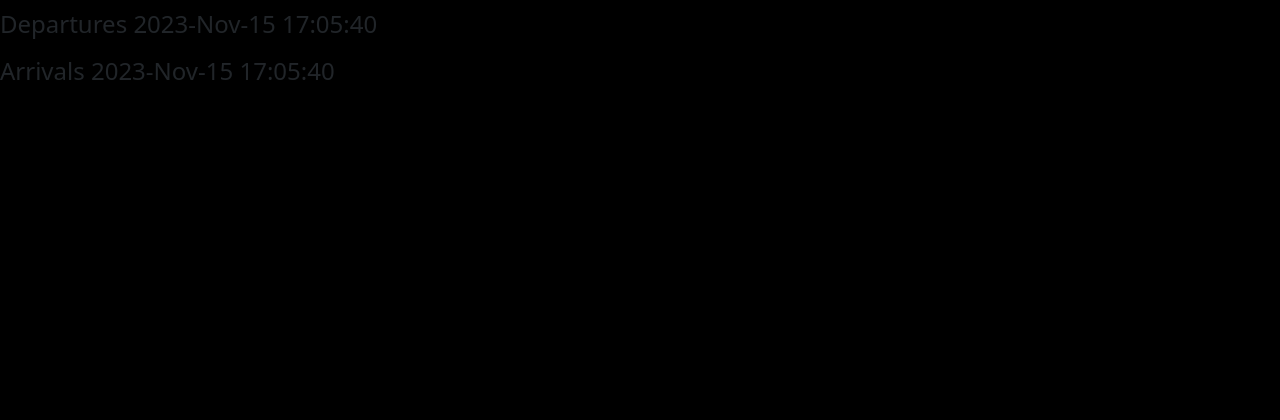
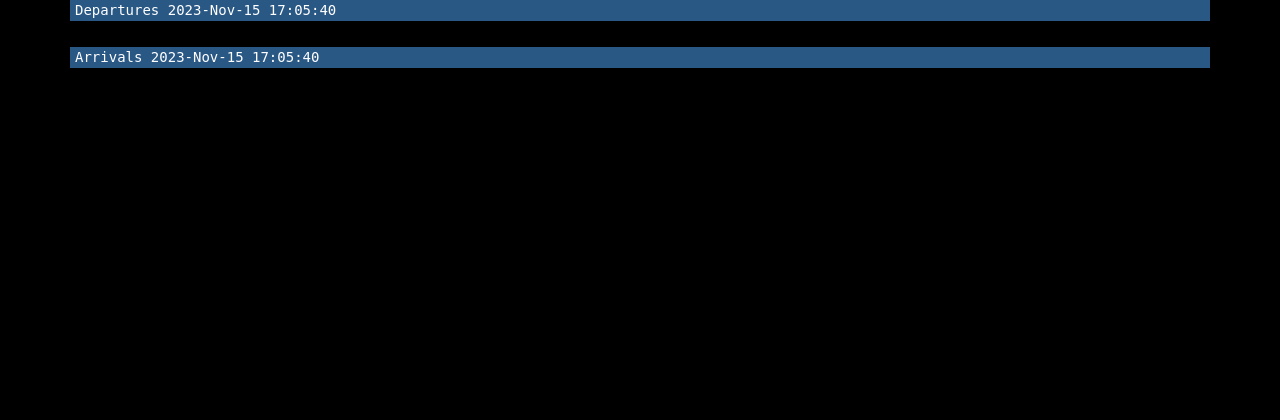
Before and after one commit to Rottie420/Flight_list, a Flask app: page / in a window 1280 px wide. Shown: the top 420 px of the page. After the commit the page ends 68 px from the top, so only its background shows below. Run offline with Flask 2, Linux system fonts and the light colour scheme; some libraries are stand-ins or nearby versions.

Commit message:
**updated html design

```diff
--- a/static/styles.css
+++ b/static/styles.css
@@ -6,10 +6,6 @@ body {
     max-height: auto;
     margin: 0 auto;
     padding: 0;
-}
-
-h4 {
-    margin-top: 10px;
 }
 
 table {
@@ -22,3 +18,11 @@ table {
     overflow: auto;
     line-height: 1.2;
 }
+
+#header {
+    background-color: #2a5885;
+    font-family: monospace;
+    font-size: 14px;
+    color: #fff;
+    padding-left: 5px;
+}
--- a/templates/index.html
+++ b/templates/index.html
@@ -9,22 +9,29 @@
         <script src="https://cdnjs.cloudflare.com/ajax/libs/socket.io/3.1.3/socket.io.js"></script>
     </head>
     <body>
-        <h4>Departures {{ time }}</h4>
+        <div class="container" id="header">
+            <p>Departures {{ time }}</p>
+        </div>
 
+        <div class="container" style="padding-left: 5px;">
             <table id="todo-list">
                   {% for task in dep %}
                   <tr><td>{{ task }}</td></tr>
                   {% endfor %}
             </table>
+        </div>
 
-        <h4>Arrivals {{ time }}</h4>
+        <div class="container" id="header" style="margin-top: 10px;">
+            <p>Arrivals {{ time }}</p>
+        </div>
 
+        <div class="container" style="padding-left: 5px;">
             <table id="todo-list">
                   {% for task in arr %}
                   <tr><td>{{ task }}</td></tr>
                   {% endfor %}
             </table>
-
+        </div>
 
         <script>
             var socket = io.connect('http://' + document.domain + ':' + location.port);
```
Lines whose indentation alone changed are shown as unchanged.
